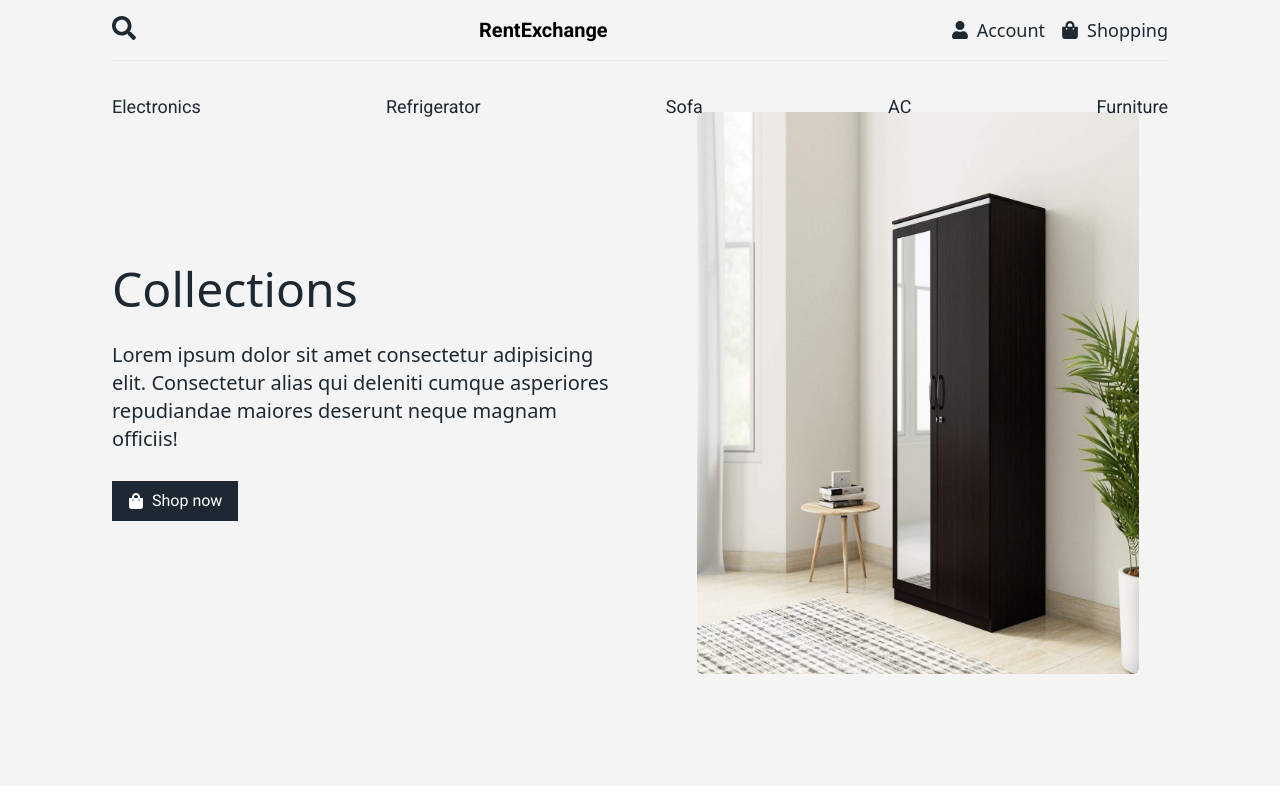
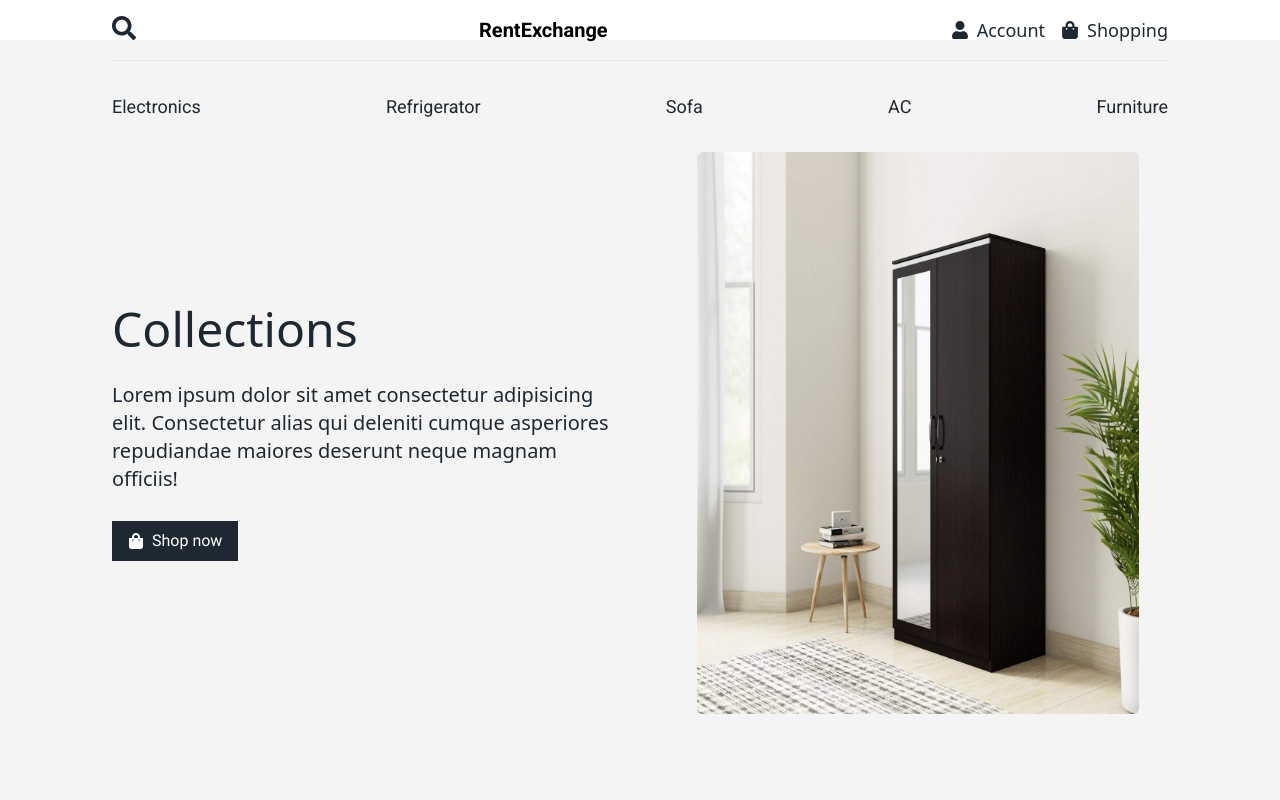
Before and after one commit to KritirajChakraborty/RentalECommerce, a React (Vite) app: page / in a window 1280 px wide. Shown: the top 800 px of the page. Built offline with nearby package versions, Linux system fonts and the light colour scheme.

Commit message:
fixing issues 1

```diff
--- a/src/pages/Banner.jsx
+++ b/src/pages/Banner.jsx
@@ -4,7 +4,7 @@ import wardrobe from '/wardrobe.jpg'
 
 const Banner = () => {
   return (
-    <div className='bg-primaryBG max-w-screen-2xl mx-auto xl:px-28 px-4'>
+    <div className='bg-primaryBG max-w-screen-2xl mt-10 mx-auto xl:px-28 px-4'>
     <div className='py-28 flex flex-col sm:flex-row-reverse gap-14 justify-between items-center'>
     <div className='md:w-1/2'>
         <img src={wardrobe} alt="Photo" className='mx-auto h-full w-full md:h-[562px] md:w-[442px] rounded-md' />
--- a/src/pages/BestSeller.jsx
+++ b/src/pages/BestSeller.jsx
@@ -22,7 +22,7 @@ export default function BestSeller (){
     },[])
 
     return (
-        <div className="max-w-screen-2xl container mx-auto md:px-28 mt-16 px-4 py-6">
+        <div className="max-w-screen-2xl mx-auto md:px-28 mt-16 px-4 py-6">
             <div className="item-center">
                 <h2 className="font-primary text-3xl font-semibold text-center capitalize p-1 m-1">Best Sellers</h2>
                 <p className="text-Black/75 capitalize md:w-2/3 mx-auto mb-8 ">Lorem, ipsum dolor sit amet consectetur adipisicing elit. Impedit, nesciunt voluptatem. Maiores aliquid voluptatum ipsam quas earum nobis voluptate ea Lorem ipsum dolor sit amet consectetur adipisicing elit. Explicabo atque perferendis placeat adipisci nostrum quasi a nihil nisi dolorum consectetur!.</p>
```
